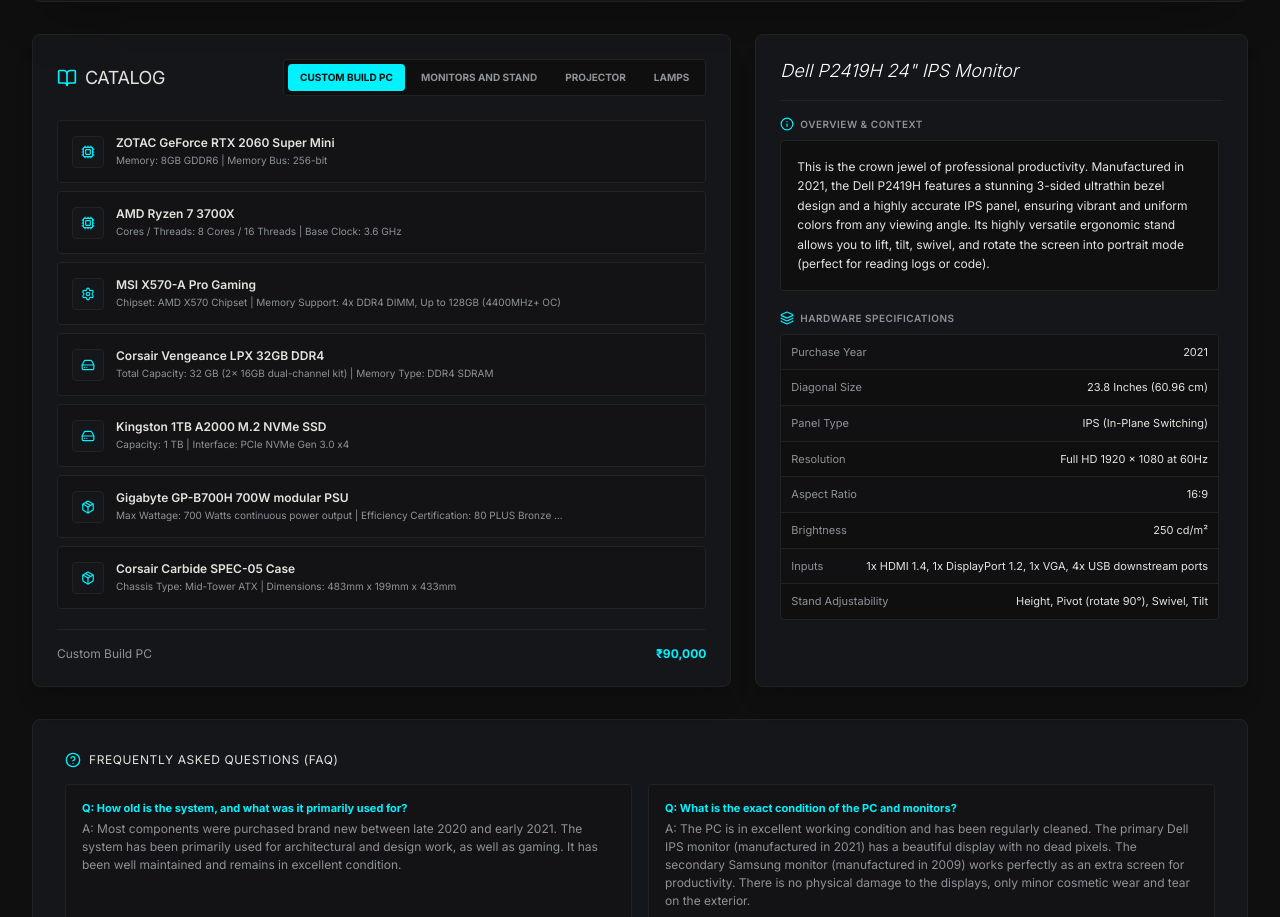
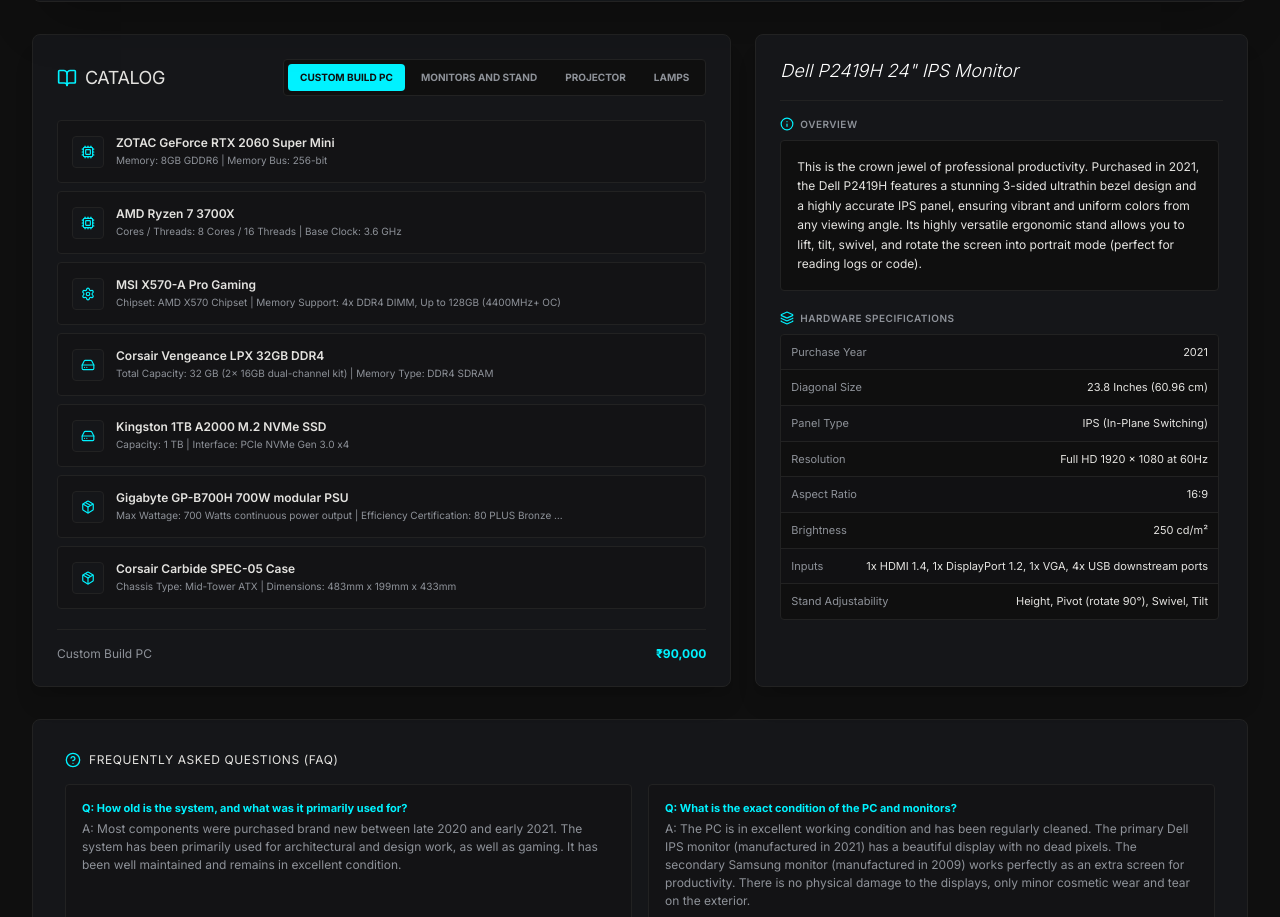
Before and after one commit to IJajit/Workstation-essentials, a React (Vite) app: page / in a window 1280 px wide. Shown: the part 831-1748 px from the top of the page. Built offline with nearby package versions, Linux system fonts and the light colour scheme.

Commit message:
Fix: manufactured->purchased in monitor descriptions; shorten Overview heading

```diff
--- a/src/components/ComponentDetails.tsx
+++ b/src/components/ComponentDetails.tsx
@@ -72,7 +72,7 @@
         <div>
           <h4 className="text-[10px] font-semibold text-[#8E9299] uppercase tracking-wider mb-2 flex items-center gap-1.5 font-mono">
             <Info className="w-3.5 h-3.5 text-[#00F2FF]" />
-            OVERVIEW & CONTEXT
+            OVERVIEW
           </h4>
           <p className="text-xs text-[#E4E3E0] leading-relaxed bg-[#0F0F0F] p-4 rounded border border-[#222]">
             {component.description}
--- a/src/data.ts
+++ b/src/data.ts
@@ -103,7 +103,7 @@
       'Inputs': '1x HDMI 1.4, 1x DisplayPort 1.2, 1x VGA, 4x USB downstream ports',
       'Stand Adjustability': 'Height, Pivot (rotate 90°), Swivel, Tilt'
     },
-    description: 'This is the crown jewel of professional productivity. Manufactured in 2021, the Dell P2419H features a stunning 3-sided ultrathin bezel design and a highly accurate IPS panel, ensuring vibrant and uniform colors from any viewing angle. Its highly versatile ergonomic stand allows you to lift, tilt, swivel, and rotate the screen into portrait mode (perfect for reading logs or code).',
+    description: 'This is the crown jewel of professional productivity. Purchased in 2021, the Dell P2419H features a stunning 3-sided ultrathin bezel design and a highly accurate IPS panel, ensuring vibrant and uniform colors from any viewing angle. Its highly versatile ergonomic stand allows you to lift, tilt, swivel, and rotate the screen into portrait mode (perfect for reading logs or code).',
     condition: 'Flawless. Zero dead pixels, no scratches on the glass, stand mechanism works smoothly. Includes power and HDMI cables.',
     highlights: [
       'Stunning IPS panel with wide 178°/178° viewing angles',
@@ -132,7 +132,7 @@
       'Inputs': '1x VGA (D-Sub), 1x DVI-D',
       'Viewing Angles': '160° Horizontal / 160° Vertical'
     },
-    description: 'An extremely durable, classic secondary monitor manufactured in 2009. Sporting a 16:10 aspect ratio, it offers excellent vertical real estate, which makes it ideal for running side tasks such as chat programs (Discord, Slack), terminal output, Spotify, or viewing reference documentation while you code or game on the main screen.',
+    description: 'An extremely durable, classic secondary monitor purchased in 2009. Sporting a 16:10 aspect ratio, it offers excellent vertical real estate, which makes it ideal for running side tasks such as chat programs (Discord, Slack), terminal output, Spotify, or viewing reference documentation while you code or game on the main screen.',
     condition: 'Good. Well-preserved classic LCD monitor, fully working backlights, no line distortions, slight scuffs on the plastic frame consistent with age. Comes with a VGA or DVI-to-HDMI adapter.',
     highlights: [
       'Reliable secondary screen for multitasking efficiency',
```
